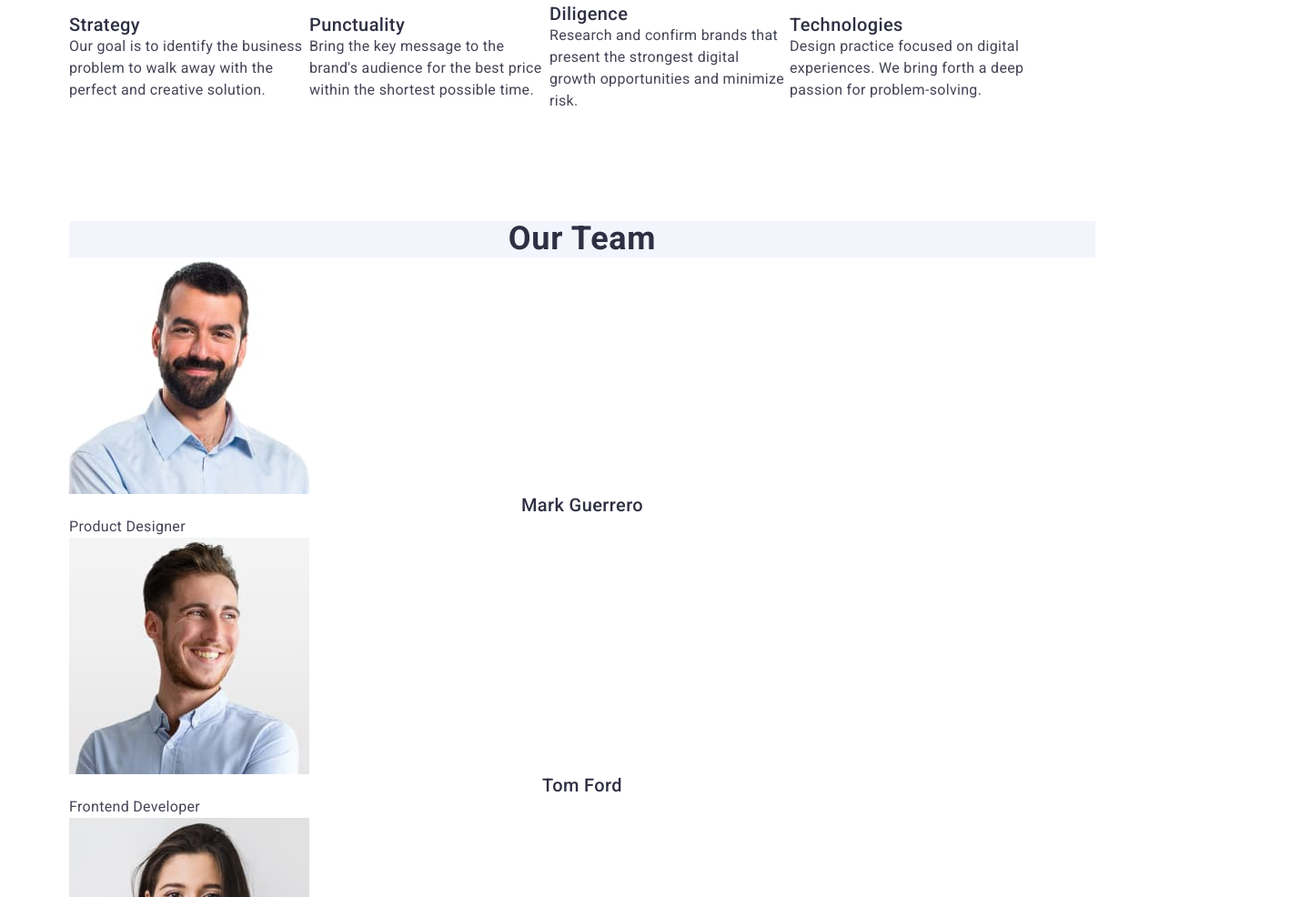
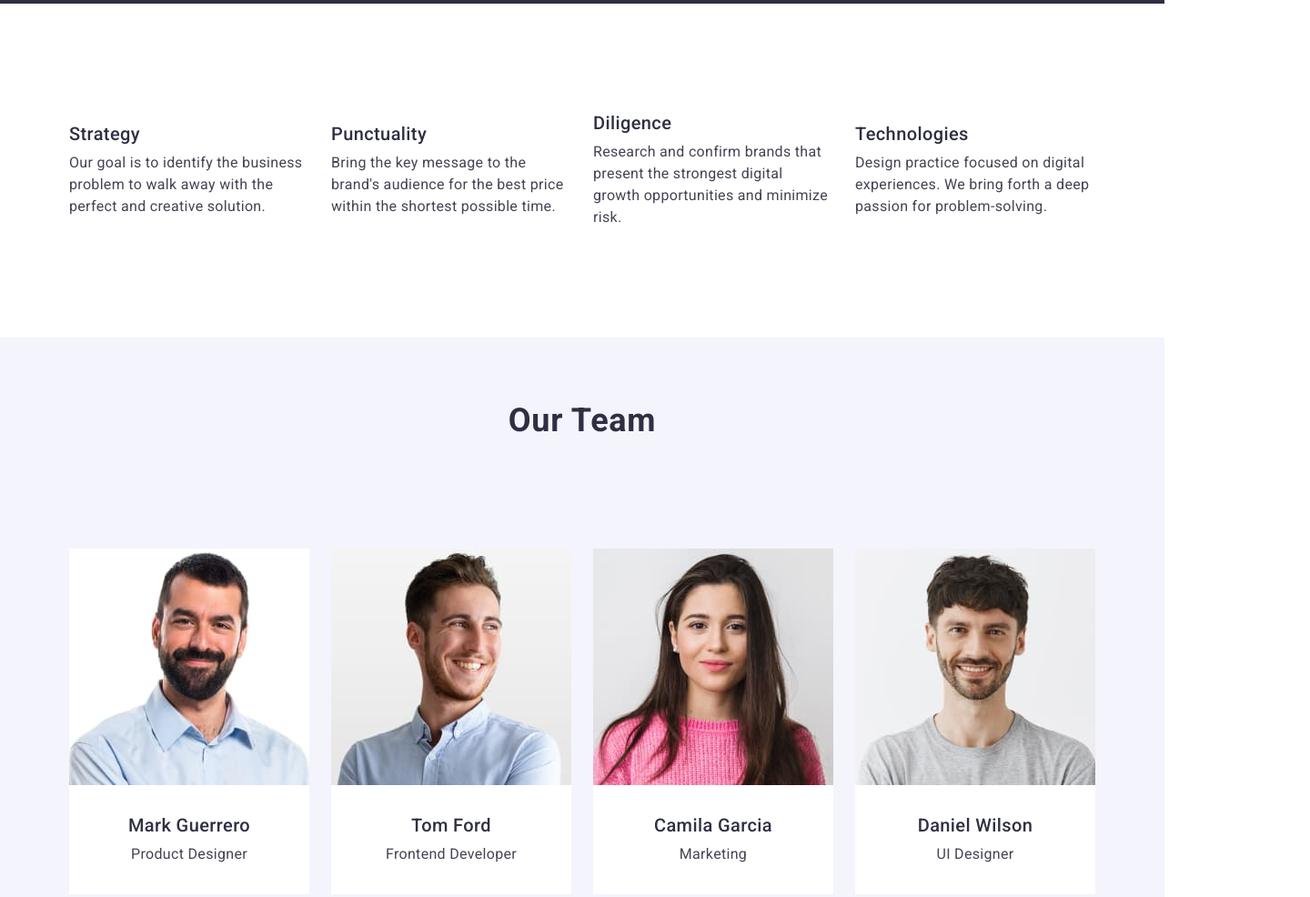
Before and after one commit to lina-parashchenko/goit-markup-hw-03, a plain HTML site: page index.html in a window 1280 px wide. Shown: the part 793-1779 px from the top of the page at 91% size, 1440 px wide, since content can reach past the window. Drawn offline with nearby package versions, Linux system fonts and the light colour scheme.

Commit message:
section-member

```diff
--- a/css/styles.css
+++ b/css/styles.css
@@ -117,9 +117,7 @@ color: #434455;
  }
 
 .container-hero{
-  width: 1440px;
-
-}
+  width: 100%}
 
 .main-page{
   display: block;
@@ -175,6 +173,7 @@ color: #434455;
   display: flex;
   align-items: center;
   padding: 120px 0;
+  gap: 24px;
 }
 .descr-list .desc-iteam{
   width: calc((100% - 3 * 24px) / 4);
@@ -188,7 +187,19 @@ color: #434455;
 }
  .team-list {
   background-color: #F4F4FD
+}
+ .container-team{
+  width: 1440 px;
  }
+.team-iteam{
+  display: flex;
+  justify-content: center;
+    align-items: center;
+    padding: 120px 0;
+    gap: 24px;
+  width: calc((100% - 3 *24) / 4);
+}
+
   .title-section{font-family: "Roboto", sans-serif;
     font-weight: 700;
     font-size: 36px;
@@ -197,14 +208,17 @@ color: #434455;
 letter-spacing: 0.02em;
 text-transform: capitalize;
 text-align: center;
+padding-top: 72px;
 }
    .title-desc{
+    margin-bottom: 8px;
     font-weight: 500;
     font-size: 20px;
    line-height: 1.2;
    letter-spacing: 0.02em;
    color: #2e2f42;
-  background-color: #FFFFFF}
+  background-color: #FFFFFF
+}
 
 
 .member-team{
@@ -212,7 +226,9 @@ text-align: center;
         font-size: 20px;
         text-align: center;
         line-height: 1.2;
-        color:#2e2f42;}
+        color:#2e2f42;
+      padding-top: 32px;
+      padding-bottom: 8px;}
 
 .desc-member-team{
   font-family: "Roboto", sans-serif;
@@ -220,7 +236,9 @@ text-align: center;
   font-size: 16px;
   line-height: 1.5;
   letter-spacing: 0.02em;
-  color: #434455;}
+  color: #434455;
+  text-align: center;
+  margin-bottom: 32px;}
 
 .title-description-port{
     font-weight: 500;
--- a/index.html
+++ b/index.html
@@ -102,7 +102,7 @@
         </section>
       </div>
 
-      <div class="container">
+      <div class="container-team">
         <section class="team-list">
           <h2 class="title-section">Our Team</h2>
           <ul class="team-iteam">
```
